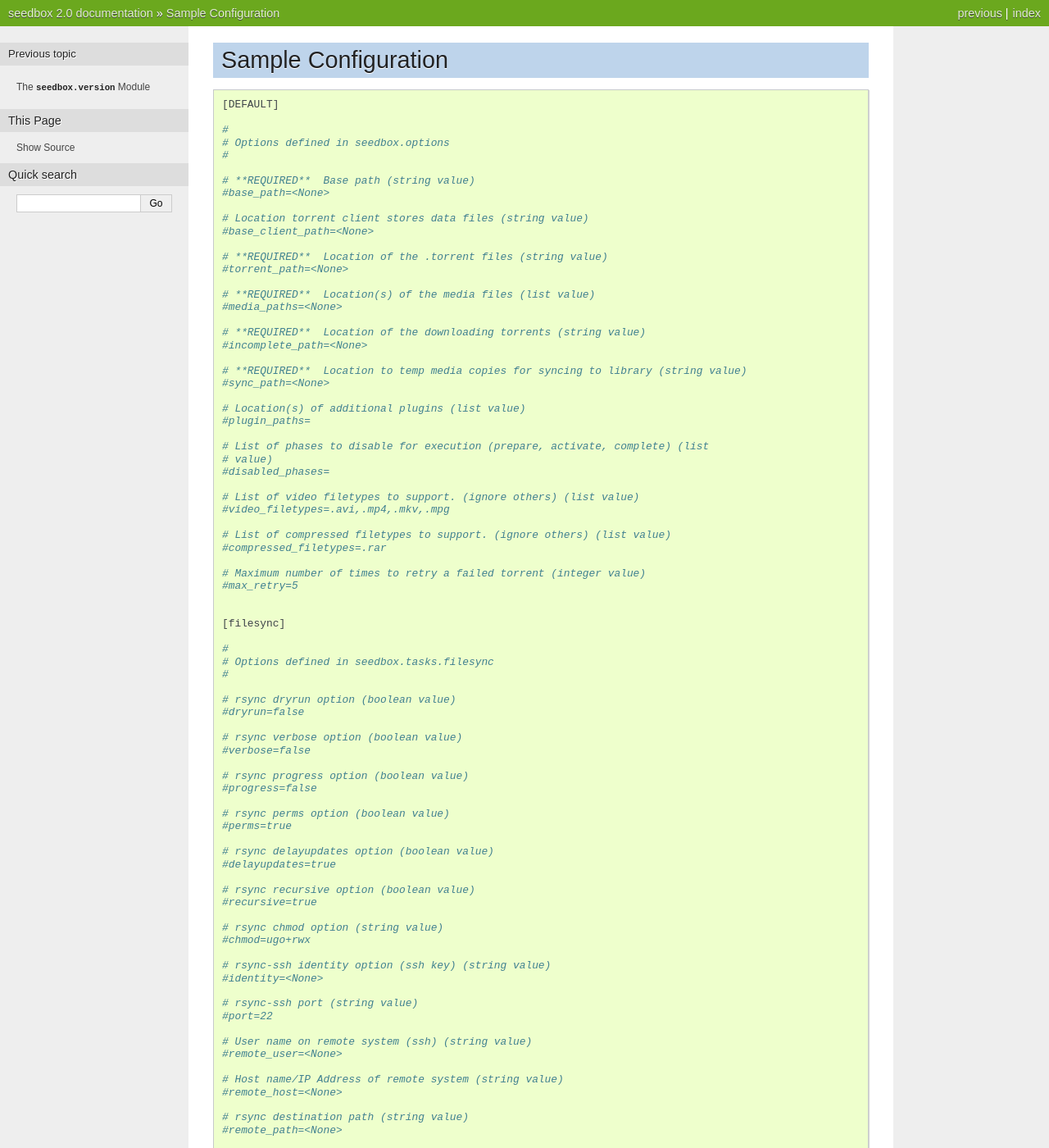
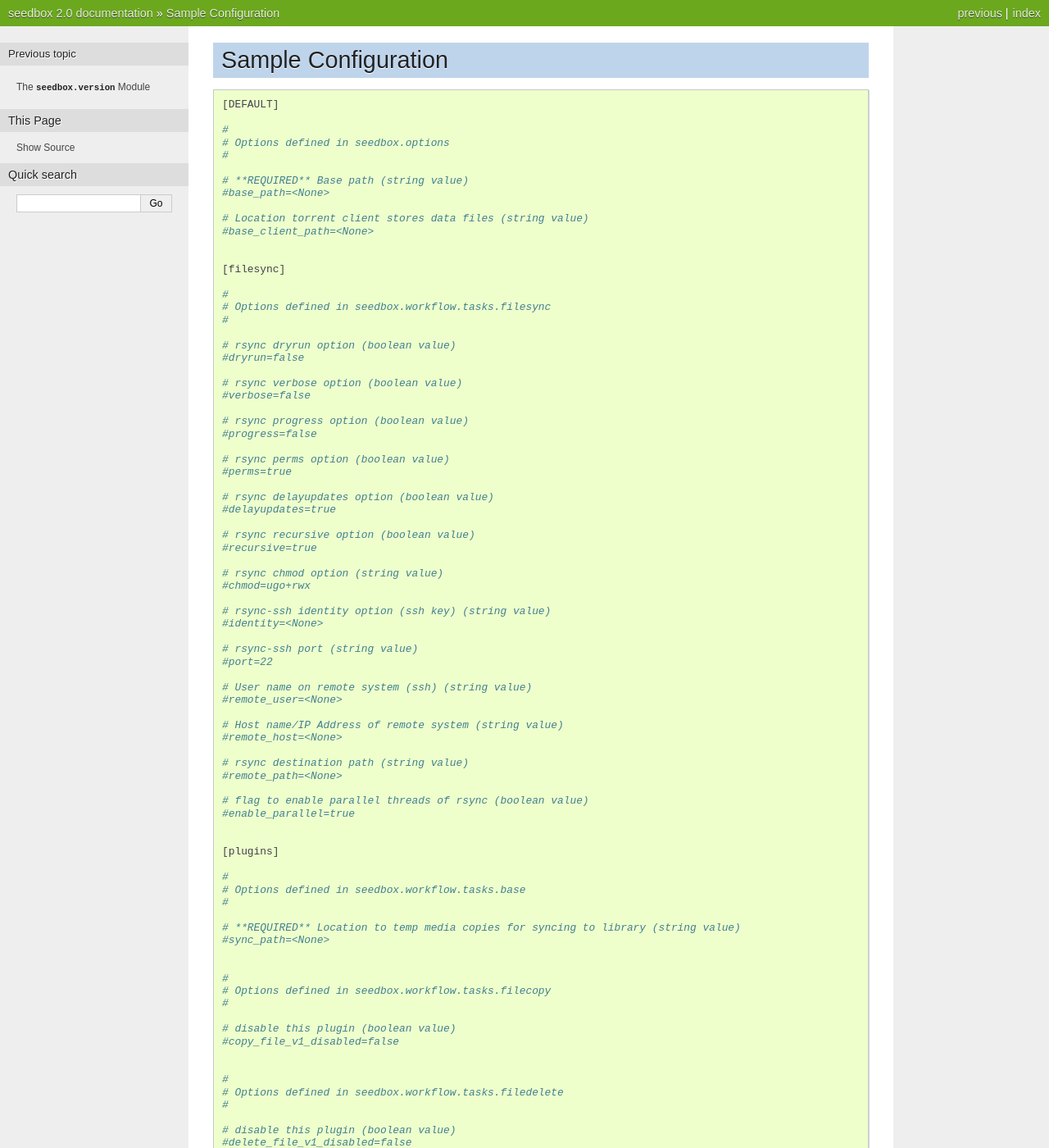
Before and after one commit to shad7/seedbox, a Sphinx documentation site: the page built from doc/source/seedbox-config.rst, in a window 1280 px wide and 1400 px high. Shown: the whole window at 82% size. Built offline with Sphinx 7.4.7, drawn with Linux system fonts in a browser that asks for light colours; the version number is read from the project's files by our own code; some of the changed text lies outside the part shown.

Commit message:
documentation updates

```diff
--- a/doc/source/seedbox-config.rst
+++ b/doc/source/seedbox-config.rst
@@ -8,45 +8,17 @@
         # Options defined in seedbox.options
         #
 
-        # **REQUIRED**  Base path (string value)
+        # **REQUIRED** Base path (string value)
         #base_path=<None>
 
         # Location torrent client stores data files (string value)
         #base_client_path=<None>
 
-        # **REQUIRED**  Location of the .torrent files (string value)
-        #torrent_path=<None>
-
-        # **REQUIRED**  Location(s) of the media files (list value)
-        #media_paths=<None>
-
-        # **REQUIRED**  Location of the downloading torrents (string value)
-        #incomplete_path=<None>
-
-        # **REQUIRED**  Location to temp media copies for syncing to library (string value)
-        #sync_path=<None>
-
-        # Location(s) of additional plugins (list value)
-        #plugin_paths=
-
-        # List of phases to disable for execution (prepare, activate, complete) (list
-        # value)
-        #disabled_phases=
-
-        # List of video filetypes to support. (ignore others) (list value)
-        #video_filetypes=.avi,.mp4,.mkv,.mpg
-
-        # List of compressed filetypes to support. (ignore others) (list value)
-        #compressed_filetypes=.rar
-
-        # Maximum number of times to retry a failed torrent (integer value)
-        #max_retry=5
-
 
         [filesync]
 
         #
-        # Options defined in seedbox.tasks.filesync
+        # Options defined in seedbox.workflow.tasks.filesync
         #
 
         # rsync dryrun option (boolean value)
@@ -92,7 +64,15 @@
         [plugins]
 
         #
-        # Options defined in seedbox.tasks.filecopy
+        # Options defined in seedbox.workflow.tasks.base
+        #
+
+        # **REQUIRED** Location to temp media copies for syncing to library (string value)
+        #sync_path=<None>
+
+
+        #
+        # Options defined in seedbox.workflow.tasks.filecopy
         #
 
         # disable this plugin (boolean value)
@@ -100,7 +80,7 @@
 
 
         #
-        # Options defined in seedbox.tasks.filedelete
+        # Options defined in seedbox.workflow.tasks.filedelete
         #
 
         # disable this plugin (boolean value)
@@ -108,7 +88,7 @@
 
 
         #
-        # Options defined in seedbox.tasks.filesync
+        # Options defined in seedbox.workflow.tasks.filesync
         #
 
         # disable this plugin (boolean value)
@@ -116,7 +96,7 @@
 
 
         #
-        # Options defined in seedbox.tasks.fileunrar
+        # Options defined in seedbox.workflow.tasks.fileunrar
         #
 
         # disable this plugin (boolean value)
@@ -124,7 +104,7 @@
 
 
         #
-        # Options defined in seedbox.tasks.prepare
+        # Options defined in seedbox.workflow.tasks.prepare
         #
 
         # disable this plugin (boolean value)
@@ -135,7 +115,7 @@
 
 
         #
-        # Options defined in seedbox.tasks.validate_phase
+        # Options defined in seedbox.workflow.tasks.validate_phase
         #
 
         # disable this plugin (boolean value)
@@ -145,7 +125,7 @@
         [prepare]
 
         #
-        # Options defined in seedbox.tasks.prepare
+        # Options defined in seedbox.workflow.tasks.prepare
         #
 
         # storage (GB) allocated to seedbox slot (integer value)
@@ -166,7 +146,7 @@
         [prsync]
 
         #
-        # Options defined in seedbox.tasks.filesync
+        # Options defined in seedbox.workflow.tasks.filesync
         #
 
         # Max number of parallel threads (integer value)
@@ -192,3 +172,45 @@
 
         # Output verbose details about exceptions (boolean value)
         #stderr_verbose=true
+
+
+        [torrent]
+
+        #
+        # Options defined in seedbox.torrent
+        #
+
+        # **REQUIRED** Location of the .torrent files (string value)
+        #torrent_path=<None>
+
+        # **REQUIRED** Location(s) of the media files (list value)
+        #media_paths=<None>
+
+        # **REQUIRED** Location of the downloading torrents (string value)
+        #incomplete_path=<None>
+
+        # List of video filetypes to support. (ignore others) (list value)
+        #video_filetypes=.avi,.mp4,.mkv,.mpg
+
+        # List of compressed filetypes to support. (ignore others) (list value)
+        #compressed_filetypes=.rar
+
+        # Minimum file size of a media file (integer value)
+        #minimum_file_size=75000000
+
+
+        [workflow]
+
+        #
+        # Options defined in seedbox.workflow
+        #
+
+        # Location(s) of additional plugins (list value)
+        #plugin_paths=
+
+        # List of phases to disable for execution (prepare, activate, complete) (list
+        # value)
+        #disabled_phases=
+
+        # Maximum number of times to retry a failed torrent (integer value)
+        #max_retry=5
```
Also changed, not shown: doc/source/index.rst (+13 -9 lines), 1 other file.
